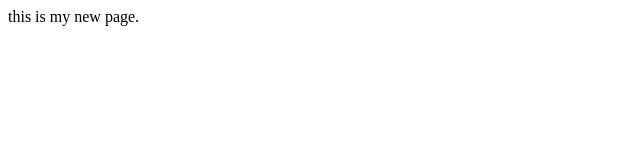
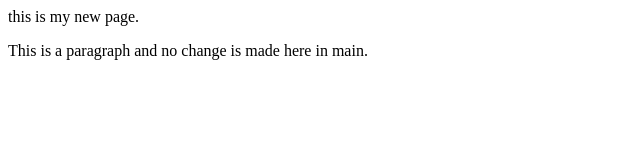
Before and after one commit to tusharika214/anotherrepo, a plain HTML site: page index.html in a window 1280 px wide. Shown: the whole page, without its empty margins (0-640 px from the left). Drawn offline with Linux system fonts and the light colour scheme.

```diff
--- a/index.html
+++ b/index.html
@@ -1 +1,2 @@
 <p>this is my new page.</p>
+<p>This is a paragraph and no change is made here in main.</p>
```
